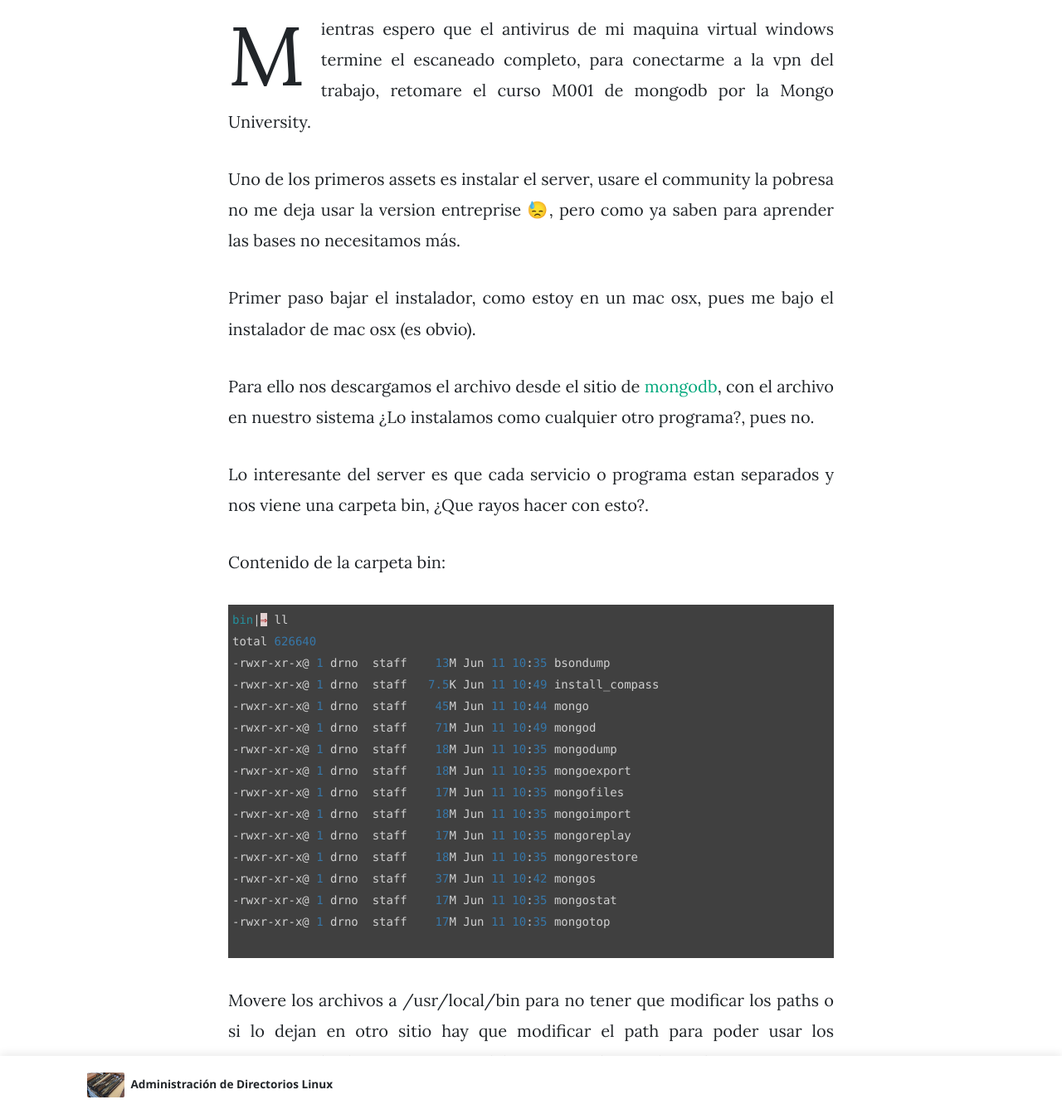
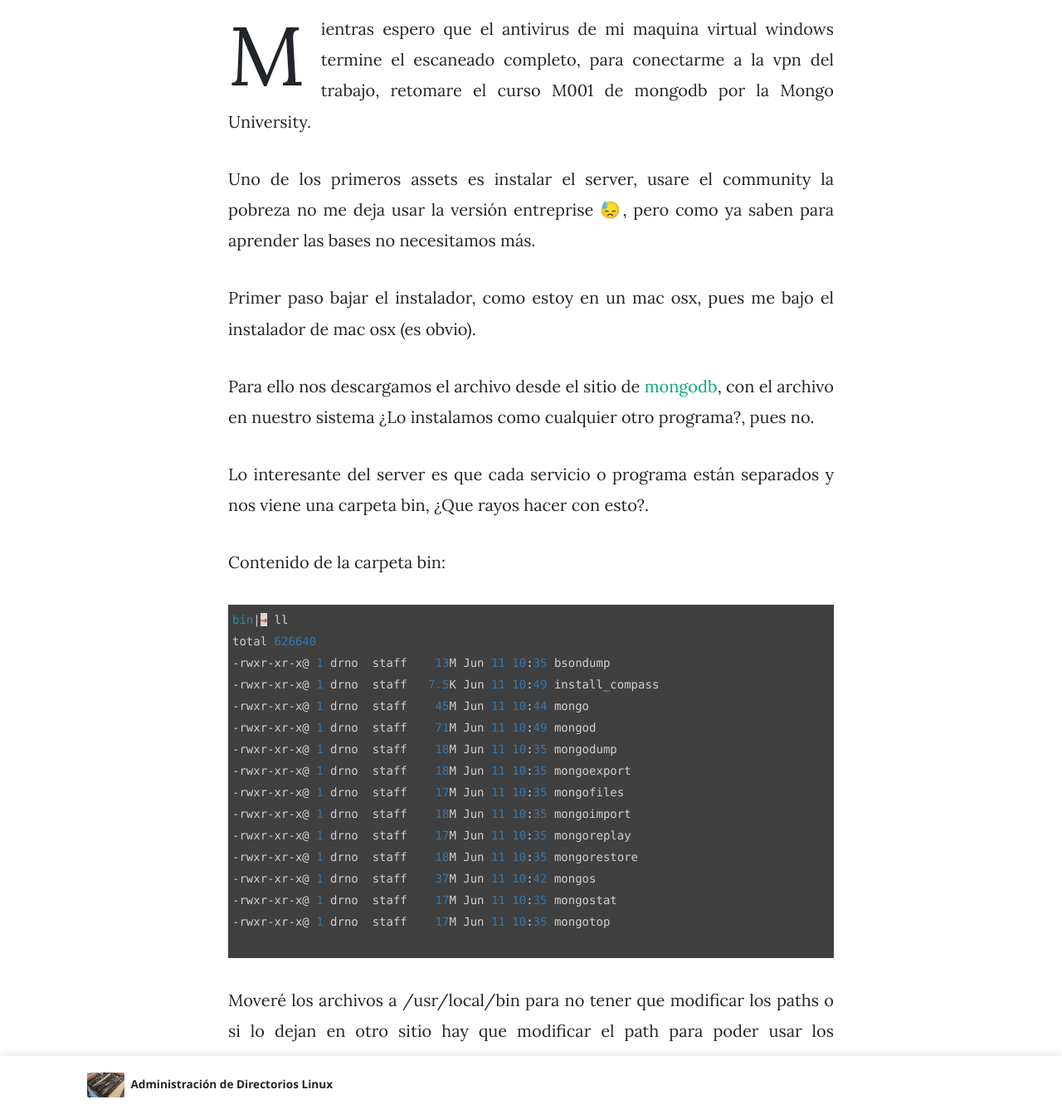
Before and after one commit to drnodev/alexcotte.github.io, a Jekyll site: the page built from _posts/2020-06-19-mongodb-install.md, in a window 1280 px wide and 1400 px high, scrolled down 370 px, cut to the strip 57-1400 px from the top of the window. Shown: the whole strip at 83% size. Built offline with Jekyll 4.4.1, drawn with Linux system fonts in a browser that asks for light colours; nearby versions of some CDN libraries; emoji names are drawn with the system emoji font; comment, search, counter and statistics services are not loaded; some of the changed text lies outside the part shown.

Commit message:
Spell check

`````diff
--- a/_posts/2020-06-19-mongodb-install.md
+++ b/_posts/2020-06-19-mongodb-install.md
@@ -1,24 +1,24 @@
 ---
 layout: post
-title:  "Instalación de MongoDB"
-categories: [MongoDB, M001,  mac osx]
+title: "Instalación de MongoDB"
+categories: [MongoDB, M001, mac osx]
 image: assets/images/mongo.png
 author: drno
 ---
 
 Mientras espero que el antivirus de mi maquina virtual windows termine el escaneado completo, para conectarme a la vpn del trabajo, retomare el curso M001 de mongodb por la Mongo University.
 
-Uno de los primeros assets es instalar el server, usare el community la pobresa no me deja usar la version entreprise :sweat:, pero como ya saben para aprender las bases no necesitamos más.
+Uno de los primeros assets es instalar el server, usare el community la pobreza no me deja usar la versión entreprise :sweat:, pero como ya saben para aprender las bases no necesitamos más.
 
 Primer paso bajar el instalador, como estoy en un mac osx, pues me bajo el instalador de mac osx (es obvio).
 
-Para ello nos descargamos el archivo desde el sitio de [mongodb](https://www.mongodb.com/try/download/community){:target="_blank"}, con el archivo en nuestro sistema ¿Lo instalamos como cualquier otro programa?, pues no.
+Para ello nos descargamos el archivo desde el sitio de [mongodb](https://www.mongodb.com/try/download/community){:target="\_blank"}, con el archivo en nuestro sistema ¿Lo instalamos como cualquier otro programa?, pues no.
 
-Lo interesante del server es que cada servicio o programa estan separados y nos viene una carpeta bin, ¿Que rayos hacer con esto?.
+Lo interesante del server es que cada servicio o programa están separados y nos viene una carpeta bin, ¿Que rayos hacer con esto?.
 
 Contenido de la carpeta bin:
 
-```` python
+```python
 bin|⇒ ll
 total 626640
 -rwxr-xr-x@ 1 drno  staff    13M Jun 11 10:35 bsondump
@@ -35,20 +35,22 @@ total 626640
 -rwxr-xr-x@ 1 drno  staff    17M Jun 11 10:35 mongostat
 -rwxr-xr-x@ 1 drno  staff    17M Jun 11 10:35 mongotop
 
-````
+```
 
-Movere los archivos a /usr/local/bin para no tener que modificar los paths o si lo dejan en otro sitio hay que modificar el path para poder usar los programas desde nuestra terminal, lo que consideren adecuado.
+Moveré los archivos a /usr/local/bin para no tener que modificar los paths o si lo dejan en otro sitio hay que modificar el path para poder usar los programas desde nuestra terminal, lo que consideren adecuado.
 
 Luego ejecutar
-```` python
+
+```python
     mongo --nodb
-````
+```
 
-Si todo va bien deberiamos tener una salida en nuestra terminal como esta:
-```` python
+Si todo va bien deberíamos tener una salida en nuestra terminal como esta:
+
+```python
 ~|⇒ mongo --nodb
 MongoDB shell version v4.2.8
 >
-````
+```
 
 Listo!!! ya tenemos mongodb instalado.
`````
Also changed, not shown: _posts/2020-04-27-linux-bases.md (+40 -39 lines), _posts/2020-05-04-linux-adm-directories.md (+32 -29 lines).
